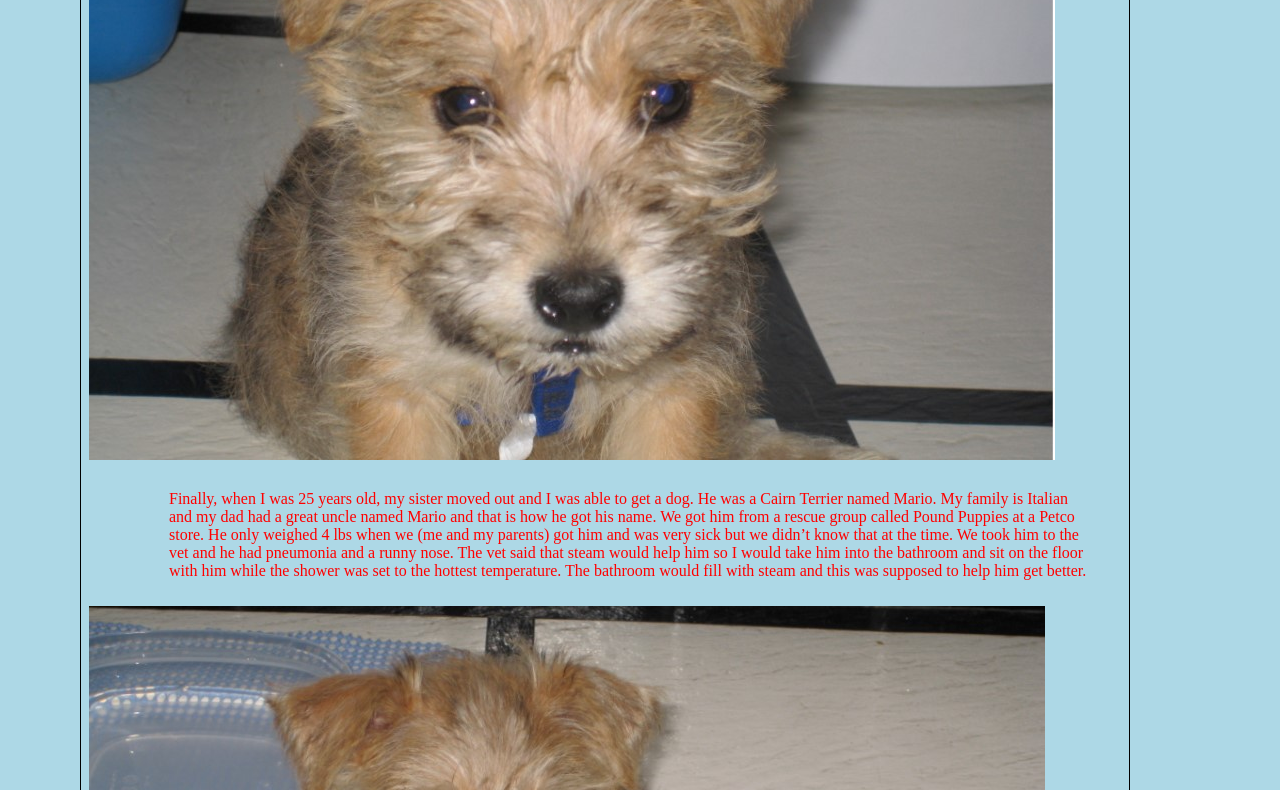
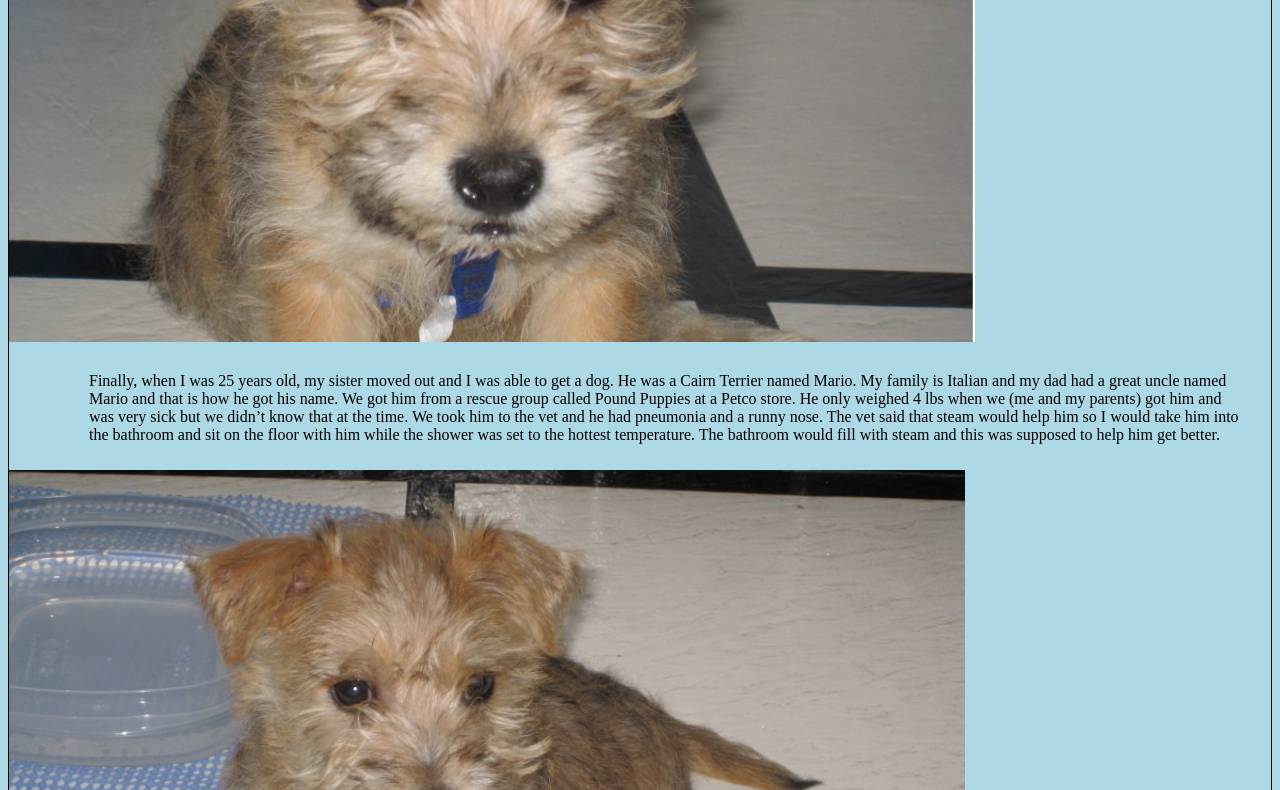
Before and after one commit to St-Louis-Women-March-2022/js-assignment-4-html-me-something-angielucy44, a website: page index.html in a window 1280 px wide. Shown: the part 1213-2003 px from the top of the page. Drawn offline with Linux system fonts and the light colour scheme.

```diff
--- a/index.html
+++ b/index.html
@@ -6,10 +6,10 @@
       <link rel="stylesheet" type="text/css" href="styles.css">
    </head>
    <body>
-      <header><h1>MARIO</h1>"He was my favorite hello and my hardest goodbye."</header>
+      <header id="titleOfPage"><h1 id="mainHeading">MARIO</h1>"He was my favorite hello and my hardest goodbye."</header>
       <main><article><p>I had always loved dogs my entire life but never was able to have one because of my sister’s allergies. I had to make do with having hamsters and guinea pigs as pets. I would go into my neighbors’ yards to play with their dogs and I would offer to take them for walks. As I got older I became quite a popular dog sitter.</p></article>
          <img src="images/BabyMario.jpg">
-      <article><p id="mainHeading">Finally, when I was 25 years old, my sister moved out and I was able to get a dog. He was a Cairn Terrier named Mario. My family is Italian and my dad had a great uncle named Mario and that is how he got his name. We got him from a rescue group called Pound Puppies at a Petco store. He only weighed 4 lbs when we (me and my parents) got him and was very sick but we didn’t know that at the time. We took him to the vet and he had pneumonia and a runny nose. The vet said that steam would help him so I would take him into the bathroom and sit on the floor with him while the shower was set to the hottest temperature. The bathroom would fill with steam and this was supposed to help him get better. </p></article>
+      <article><p>Finally, when I was 25 years old, my sister moved out and I was able to get a dog. He was a Cairn Terrier named Mario. My family is Italian and my dad had a great uncle named Mario and that is how he got his name. We got him from a rescue group called Pound Puppies at a Petco store. He only weighed 4 lbs when we (me and my parents) got him and was very sick but we didn’t know that at the time. We took him to the vet and he had pneumonia and a runny nose. The vet said that steam would help him so I would take him into the bathroom and sit on the floor with him while the shower was set to the hottest temperature. The bathroom would fill with steam and this was supposed to help him get better. </p></article>
         <img src="images/BabyMarioTwo.jpg">
       <article><p class="funParagraph">Luckily he finally got better and grew into the greatest dog ever. Admittedly he was very spoiled but I believe dogs should be spoiled and loved beyond measure. Mario had a wonderful life. We took him to a baseball game and he loved going to the dog park. He was so good at catching mini tennis balls right out of mid-air. He had such a personality and was very stubborn. My dad always said that Mario was a “hard-headed Italian.” As stubborn as he was, he still graduated from puppy school and learned to sit and give his paw. </p></article>
       <article><p>I took him to the Blessing of the Pets every year in October on St. Francis of Assisi’s feast day . There were mostly dogs there but a few cats, a rabbit, and even a turtle. During the pandemic it had to be a drive-thru Blessing of the Pets but we still went. I knew the day would eventually come when I would lose him and I wanted to have all the memories so I got his picture taken by a photographer who worked with pets. I wasn’t sure how it would go because he was quite stubborn, but he was amazing and the pictures were incredible.</p></article>
--- a/styles.css
+++ b/styles.css
@@ -1,10 +1,11 @@
-html {
+body {
     border: 1px solid black;
-    margin-top: 100px;
-    margin-bottom: 100px;
-    margin-right: 150px;
-    margin-left: 80px;
+    margin-top: 8px;
+    margin-bottom: 8px;
+    margin-right: 8px;
+    margin-left: 8px;
     background-color: lightblue;
+    display:block
   }
 
   p{
@@ -19,7 +20,6 @@
 }
 #mainHeading{
     color:red;
-
 }
 
 .funParagraph {
```
